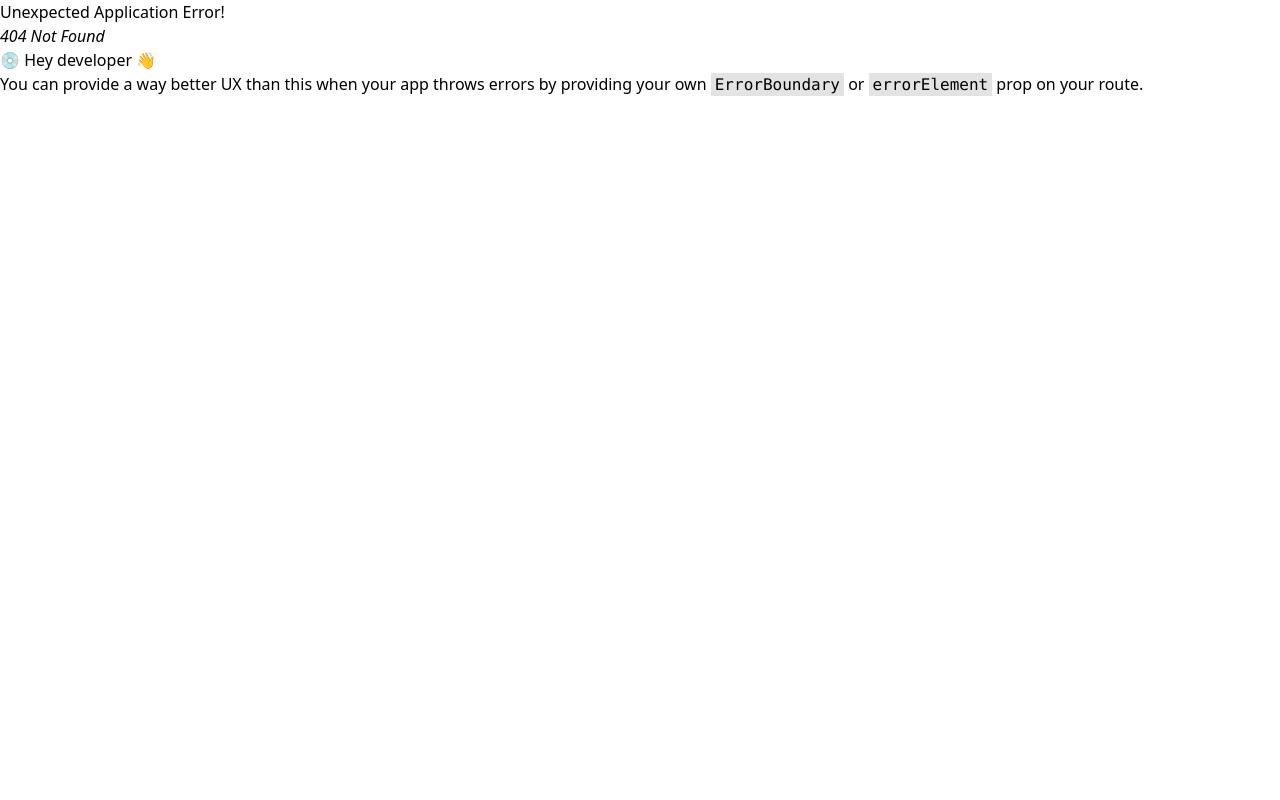
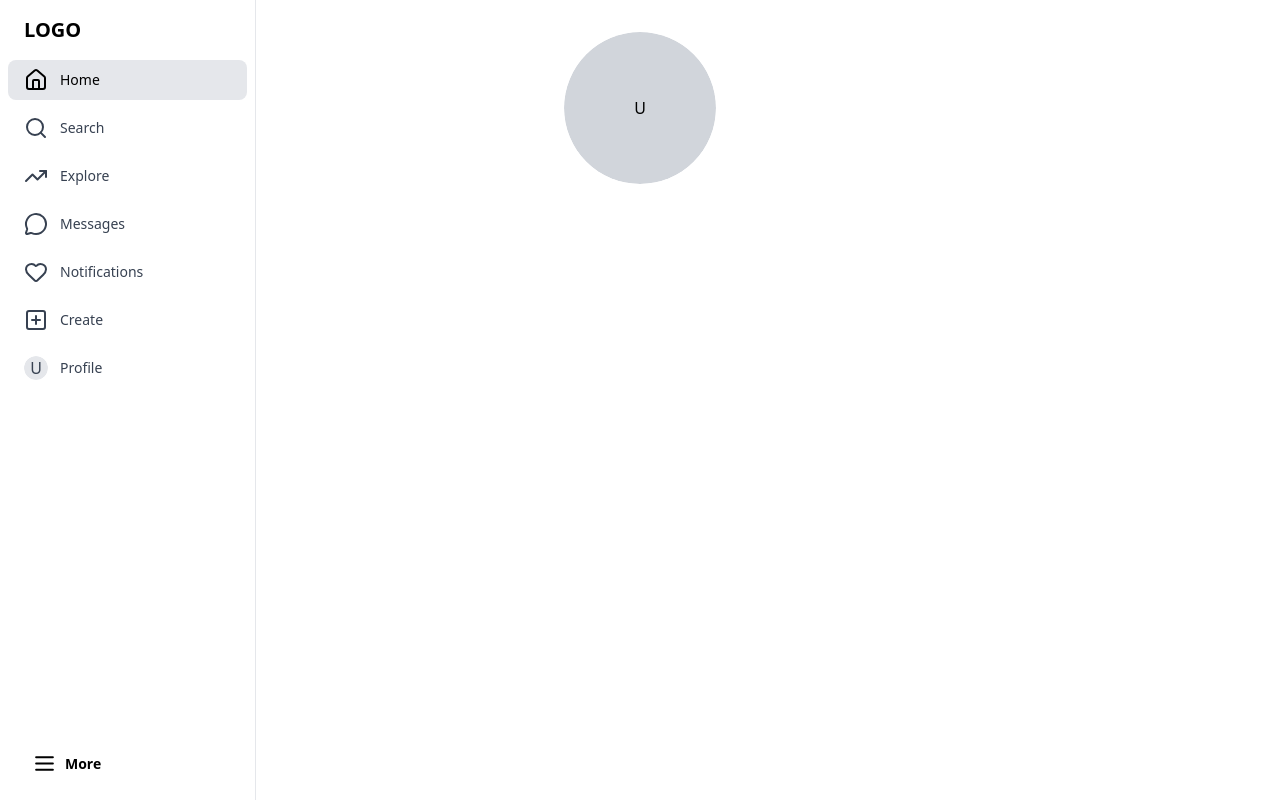
Before and after one commit to Vivek-1499/SoMo, a React (Vite) app in the folder frontend/: page /account/edit in a window 1280 px wide. Before the commit this address had no page. Built offline with nearby package versions, Linux system fonts and the light colour scheme.

Commit message:
Couldn't got the time to complete Edit Profiile, will compensate tomorrow

```diff
--- a/frontend/src/App.jsx
+++ b/frontend/src/App.jsx
@@ -7,6 +7,7 @@ import MainLayout from "./components/MainLayout";
 import Home from "./components/Home";
 import Profile from "./components/Profile";
 import Auth from "./components/Auth";
+import EditProfile from "./components/EditProfile";
 
 const browserRouter = createBrowserRouter([
   {
@@ -20,6 +21,10 @@ const browserRouter = createBrowserRouter([
       {
         path: "/profile/:id",
         element: <Profile />,
+      },
+      {
+        path: "/account/edit",
+        element: <EditProfile />,
       },
     ],
   },
--- /dev/null
+++ b/frontend/src/components/EditProfile.jsx
@@ -0,0 +1,35 @@
+import React from "react";
+import { Avatar, AvatarFallback, AvatarImage } from "./ui/avatar";
+import { useSelector } from "react-redux";
+import { Link } from "react-router-dom";
+
+const EditProfile = () => {
+  const { user } = useSelector((store) => store.auth);
+
+  const getInitials = (name) => {
+    if (!name) return "U";
+    const [first, second] = name.split(" ");
+    return (first?.[0] || "") + (second?.[0] || "");
+  };
+  return (
+    <div>
+      <section>
+        <h1 className="font-bold text-xl">Edit Profile</h1>
+        <div className="flex flex-col items-center">
+            <Avatar className="w-32 h-32 sm:w-40 sm:h-40 border-4 border-white dark:border-gray-900">
+              <AvatarImage
+                src={user?.profilePicture}
+                alt="User avatar"
+                className="object-cover"
+              />
+              <AvatarFallback className="bg-gray-300 dark:bg-gray-700 text-black dark:text-white">
+                {getInitials(user?.fullName)}
+              </AvatarFallback>
+            </Avatar>
+        </div>
+      </section>
+    </div>
+  );
+};
+
+export default EditProfile;
--- a/frontend/src/components/Profile.jsx
+++ b/frontend/src/components/Profile.jsx
@@ -1,7 +1,7 @@
-import React, { useState } from "react";
+import React, { useEffect, useState } from "react";
 import useGetUserProfile from "@/hooks/useGetUserProfile";
 import { Avatar, AvatarFallback, AvatarImage } from "@/components/ui/avatar";
-import { useParams } from "react-router-dom";
+import { Link, useParams } from "react-router-dom";
 import { useSelector } from "react-redux";
 import { Button } from "./ui/button";
 import { Heart } from "lucide-react";
@@ -14,9 +14,13 @@ const Profile = () => {
   const [activeTabs, setActiveTabs] = useState("post");
   const [open, setOpen] = useState(false);
 const [selectedPost, setSelectedPost] = useState(null);
+useEffect(() => {
+  setActiveTabs("post");
+}, [userId]);
 
 
-  const { userProfile } = useSelector((store) => store.auth);
+
+  const { userProfile, user } = useSelector((store) => store.auth);
 
   const getInitials = (name) => {
     if (!name) return "U";
@@ -31,8 +35,12 @@ const [selectedPost, setSelectedPost] = useState(null);
 
   const displayPost =
     activeTabs === "post" ? userProfile?.posts : userProfile?.bookmarks;
-  const isLoggedInUser = true;
+const isLoggedInUser = !!user && !!userProfile && user._id === userProfile._id;
   const isFollowing = false;
+  if (!userProfile) {
+  return <div className="text-center py-10">Loading profile...</div>;
+}
+
   return (
     <div className="bg-white dark:bg-gray-950 text-gray-900 dark:text-white min-h-screen">
       <div className="relative w-full h-40 bg-gradient-to-r from-blue-200 via-purple-200 to-pink-200 dark:from-blue-900 dark:via-purple-900 dark:to-pink-900 " />
@@ -70,11 +78,13 @@ const [selectedPost, setSelectedPost] = useState(null);
           <div className="mt-4 flex justify-center sm:justify-start gap-2">
             {isLoggedInUser ? (
               <>
+              <Link to={'/account/edit'}>
                 <Button
                   variant="secondary"
                   className="text-xs hover:bg-purple-400 bg-purple-300 dark:bg-purple-900 dark:text-white hover:dark:bg-purple-950 h-8">
                   Edit Profile
                 </Button>
+              </Link>
                 <Button
                   variant="secondary"
                   className="text-xs hover:bg-purple-400 bg-purple-300 dark:bg-purple-900 dark:text-white hover:dark:bg-purple-950 h-8">
```
Also changed, not shown: frontend/src/components/Post.jsx (+39 -14 lines).
